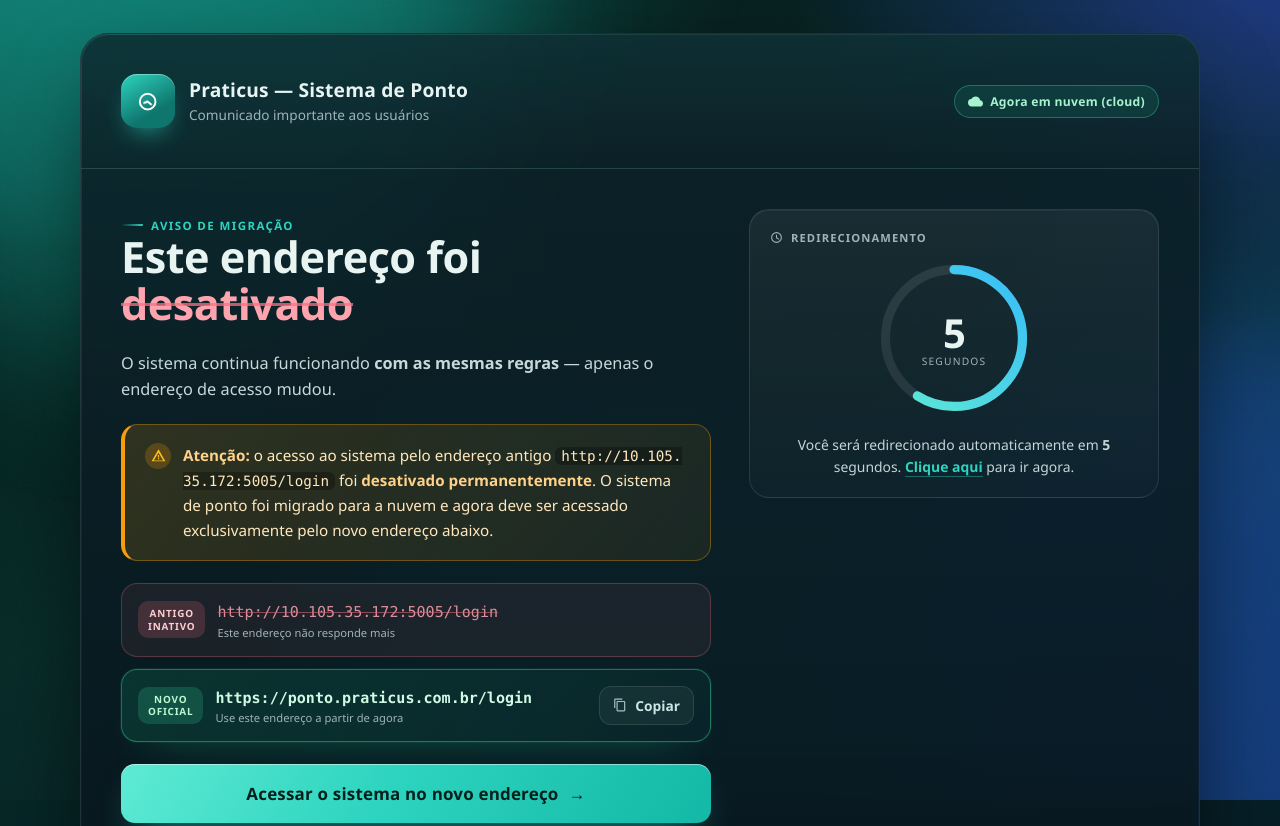
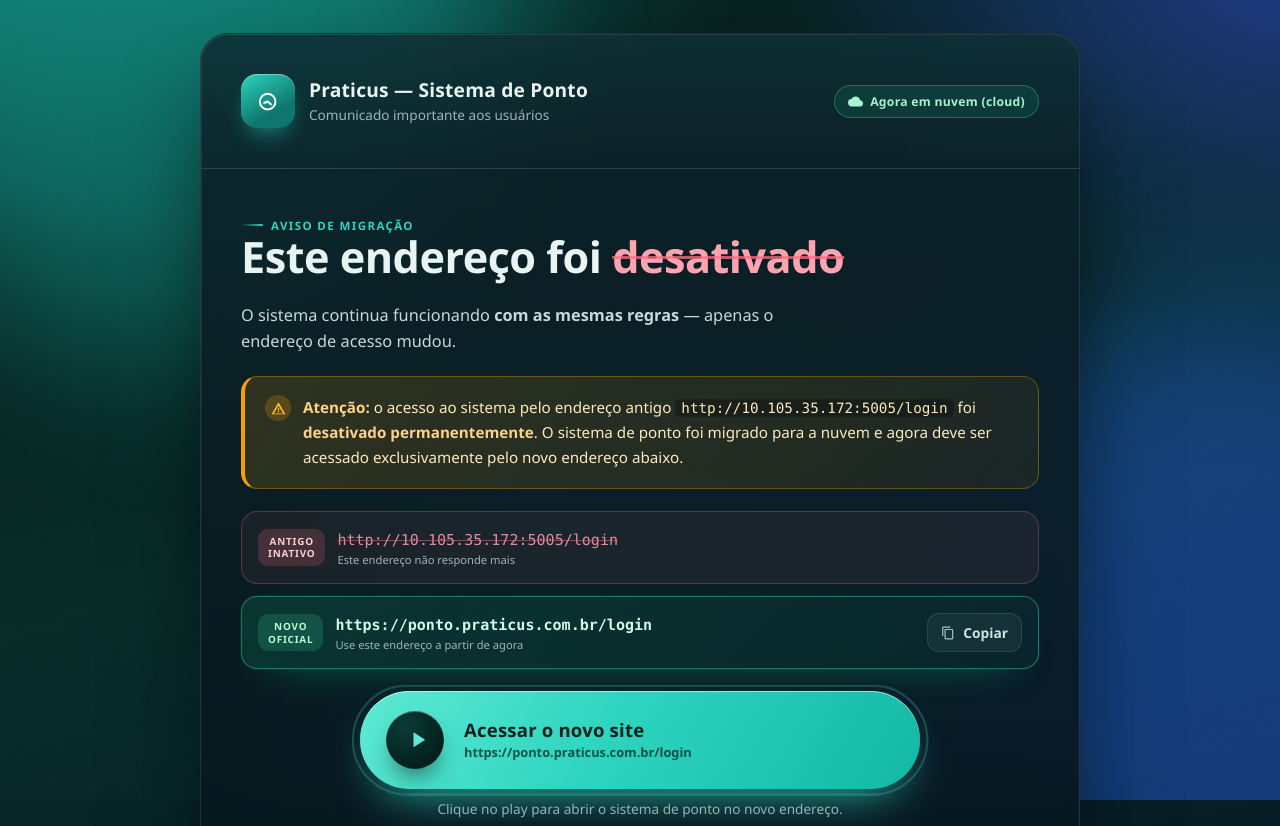
Before and after one commit to nteconcas/avisos, a plain HTML site: page index.html in a window 1280 px wide. Shown: the top 826 px of the page. Drawn offline with Linux system fonts and the light colour scheme.

Commit message:
Ajustes
Ajustes

```diff
--- a/index.html
+++ b/index.html
@@ -12,7 +12,7 @@
   <style>
     /* ============================================================
        Aviso de migração — página única, sem dependências externas
-       Temas: fundo "aurora", cartão glass, anel de contagem regressiva
+       Temas: fundo "aurora", cartão glass, botão play para o novo site
        ============================================================ */
     *, *::before, *::after { box-sizing: border-box; margin: 0; padding: 0; }
 
@@ -81,7 +81,7 @@
     .cartao {
       position: relative;
       z-index: 2;
-      width: min(1120px, 100%);
+      width: min(880px, 100%);
       min-width: 0;
       margin-block: auto;
       background: linear-gradient(180deg, rgba(13, 34, 41, 0.90) 0%, rgba(7, 20, 27, 0.95) 100%);
@@ -158,20 +158,12 @@
     /* ---------- corpo ---------- */
     .corpo {
       display: grid;
-      grid-template-columns: minmax(0, 1.18fr) minmax(0, 0.82fr);
+      grid-template-columns: minmax(0, 1fr);
       gap: clamp(20px, 3vw, 38px);
       padding: var(--pad);
       align-items: start;
     }
     .principal { min-width: 0; display: grid; gap: clamp(16px, 2vw, 22px); }
-    .lateral {
-      min-width: 0;
-      display: grid;
-      gap: clamp(14px, 1.8vw, 18px);
-      align-content: start;
-      position: sticky;
-      top: clamp(8px, 2vw, 24px);
-    }
 
     .olho {
       display: inline-flex;
@@ -289,30 +281,6 @@
     .novo code { color: #d1fae5; font-weight: 600; }
     /* ---------- ações ---------- */
     .acoes { display: grid; gap: 10px; }
-    .btn {
-      position: relative;
-      display: inline-flex;
-      align-items: center;
-      justify-content: center;
-      gap: 10px;
-      width: 100%;
-      text-align: center;
-      text-decoration: none;
-      font: inherit;
-      font-size: clamp(0.95rem, 0.9rem + 0.3vw, 1.06rem);
-      font-weight: 700;
-      letter-spacing: 0.2px;
-      color: #04201d;
-      padding: clamp(14px, 1.8vw, 18px) clamp(16px, 2vw, 24px);
-      border: 0;
-      border-radius: 14px;
-      cursor: pointer;
-      background: linear-gradient(120deg, #5eead4, #2dd4bf 45%, #14b8a6);
-      box-shadow: 0 18px 38px -18px rgba(45, 212, 191, 0.85), inset 0 1px 0 rgba(255, 255, 255, 0.5);
-      transition: transform 0.2s var(--ease), box-shadow 0.2s var(--ease), filter 0.2s var(--ease);
-    }
-    .btn .seta { transition: transform 0.25s var(--ease); }
-    .btn:focus-visible { outline: 3px solid #99f6e4; outline-offset: 3px; }
     .btn-secundario {
       display: inline-flex;
       align-items: center;
@@ -369,64 +337,78 @@
       color: #6ee7b7;
     }
 
-    /* ---------- painéis laterais ---------- */
-    .painel {
-      border: 1px solid var(--line);
-      border-radius: 20px;
-      background: linear-gradient(180deg, rgba(255, 255, 255, 0.055), rgba(255, 255, 255, 0.02));
-      padding: clamp(14px, 2vw, 20px);
-      box-shadow: inset 0 1px 0 rgba(255, 255, 255, 0.05);
-    }
-    .painel-titulo {
+    /* ---------- botão play (leva ao novo site) ---------- */
+    .btn-play {
+      position: relative;
       display: flex;
       align-items: center;
-      gap: 8px;
-      font-size: 0.7rem;
-      font-weight: 800;
-      letter-spacing: 1.1px;
-      text-transform: uppercase;
+      gap: clamp(14px, 2vw, 20px);
+      width: 100%;
+      max-width: 560px;
+      margin-inline: auto;
+      text-decoration: none;
+      color: #04201d;
+      padding: clamp(14px, 1.8vw, 20px) clamp(16px, 2.4vw, 26px);
+      border-radius: 999px;
+      background: linear-gradient(120deg, #5eead4, #2dd4bf 45%, #14b8a6);
+      box-shadow: 0 22px 46px -20px rgba(45, 212, 191, 0.9), inset 0 1px 0 rgba(255, 255, 255, 0.55);
+      transition: transform 0.2s var(--ease), box-shadow 0.25s var(--ease), filter 0.2s var(--ease);
+      isolation: isolate;
+    }
+    .btn-play::after {
+      content: "";
+      position: absolute;
+      inset: -6px;
+      border-radius: inherit;
+      border: 2px solid rgba(94, 234, 212, 0.55);
+      animation: pulsar-play 2.4s var(--ease) infinite;
+      pointer-events: none;
+      z-index: -1;
+    }
+    @keyframes pulsar-play {
+      0%   { transform: scale(0.98); opacity: 0.85; }
+      70%  { transform: scale(1.04); opacity: 0; }
+      100% { transform: scale(1.04); opacity: 0; }
+    }
+    .btn-play .play-disco {
+      flex-shrink: 0;
+      width: clamp(46px, 9vw, 58px);
+      height: clamp(46px, 9vw, 58px);
+      border-radius: 50%;
+      display: grid;
+      place-items: center;
+      background: radial-gradient(circle at 32% 28%, #0b3b36, #04201d 72%);
+      box-shadow: 0 14px 28px -12px rgba(0, 0, 0, 0.85), inset 0 1px 0 rgba(255, 255, 255, 0.28);
+      color: #5eead4;
+    }
+    .btn-play .play-disco svg {
+      width: 44%;
+      height: 44%;
+      margin-left: 8%;   /* centraliza o triângulo opticamente */
+      transition: transform 0.25s var(--ease);
+    }
+    .btn-play .play-texto { display: grid; gap: 2px; min-width: 0; text-align: left; }
+    .btn-play .play-texto b {
+      font-size: clamp(1rem, 0.94rem + 0.35vw, 1.16rem);
+      font-weight: 780;
+      letter-spacing: 0.2px;
+      line-height: 1.2;
+    }
+    .btn-play .play-texto span {
+      font-size: clamp(0.7rem, 0.68rem + 0.2vw, 0.8rem);
+      font-weight: 600;
+      opacity: 0.72;
+      word-break: break-all;
+    }
+    .btn-play:focus-visible { outline: 3px solid #04201d; outline-offset: 4px; }
+    .dica-play {
+      max-width: 560px;
+      margin-inline: auto;
+      font-size: clamp(0.76rem, 0.74rem + 0.2vw, 0.85rem);
+      line-height: 1.5;
       color: var(--muted);
-      margin-bottom: 14px;
-    }
-
-    /* anel de contagem */
-    .contagem { display: grid; justify-items: center; gap: 12px; }
-    .anel { position: relative; width: clamp(132px, 26vw, 158px); aspect-ratio: 1; }
-    .anel svg { width: 100%; height: 100%; transform: rotate(-90deg); }
-    .anel-trilha { fill: none; stroke: rgba(255, 255, 255, 0.09); stroke-width: 7; }
-    .anel-progresso {
-      fill: none;
-      stroke: url(#gradAnel);
-      stroke-width: 7;
-      stroke-linecap: round;
-      stroke-dasharray: 326.73;
-      stroke-dashoffset: 0;
-      transition: stroke-dashoffset 0.9s linear;
-    }
-    .anel-num {
-      position: absolute;
-      inset: 0;
-      display: grid;
-      place-content: center;
-      justify-items: center;
-      gap: 1px;
-    }
-    .anel-num strong {
-      font-size: clamp(1.9rem, 1.4rem + 2vw, 2.5rem);
-      font-weight: 780;
-      line-height: 1;
-      letter-spacing: -1px;
-      font-variant-numeric: tabular-nums;
-    }
-    .anel-num small { font-size: 0.64rem; letter-spacing: 1.2px; text-transform: uppercase; color: var(--muted); }
-    .contagem-txt {
-      font-size: clamp(0.78rem, 0.76rem + 0.2vw, 0.87rem);
-      line-height: 1.55;
-      color: #c3d6d8;
       text-align: center;
     }
-    .contagem-txt a { color: var(--brand); font-weight: 700; text-decoration: none; border-bottom: 1px solid rgba(45, 212, 191, 0.4); }
-    .contagem-txt a:hover { border-bottom-color: var(--brand); }
 
     /* ---------- rodapé ---------- */
     .rodape {
@@ -471,35 +453,25 @@
 
     /* ---------- responsivo ---------- */
     @media (hover: hover) and (pointer: fine) {
-      .btn:hover { transform: translateY(-2px); filter: brightness(1.04); }
-      .btn:hover .seta { transform: translateX(4px); }
+      .btn-play:hover { transform: translateY(-2px); filter: brightness(1.05); }
+      .btn-play:hover .play-disco svg { transform: scale(1.12); }
       .btn-secundario:hover { background: rgba(255, 255, 255, 0.1); border-color: rgba(255, 255, 255, 0.24); }
       .novo:hover { transform: translateY(-1px); }
     }
 
-    @media (max-width: 940px) {
-      .corpo { grid-template-columns: minmax(0, 1fr); }
-      .lateral { position: static; grid-template-columns: repeat(2, minmax(0, 1fr)); }
-    }
-
     @media (max-width: 640px) {
       .topo { justify-content: flex-start; }
-      .lateral { grid-template-columns: minmax(0, 1fr); }
       .endereco { grid-template-columns: minmax(0, 1fr); gap: 8px; }
       .endereco .rotulo { justify-self: start; text-align: left; }
       .endereco .btn-secundario { width: 100%; }
-      .contagem { grid-template-columns: auto minmax(0, 1fr); justify-items: start; align-items: center; }
-      .contagem-txt { text-align: left; }
     }
 
     @media (max-width: 400px) {
       .aurora span { filter: blur(52px); opacity: 0.32; }
       .rodape { flex-direction: column; align-items: flex-start; }
-      .anel-num strong { font-size: 1.7rem; }
     }
 
     @media (max-height: 700px) and (min-width: 941px) {
-      .anel { width: 118px; }
       .corpo { padding-top: clamp(16px, 2vw, 24px); }
     }
 
@@ -516,7 +488,7 @@
       body { background: #fff; color: #111; display: block; }
       .aurora, .grao, .toast, .acoes { display: none !important; }
       .cartao { box-shadow: none; border: 1px solid #ccc; background: #fff; }
-      .aviso, .endereco, .painel { background: #f7f7f7; color: #111; }
+      .aviso, .endereco { background: #f7f7f7; color: #111; }
       .aviso strong, .endereco code, .lead { color: #111; }
       .olho, .rodape, .detalhes h3 { color: #444; }
     }
@@ -601,10 +573,18 @@
         </div>
 
         <div class="acoes">
-          <a class="btn" href="https://ponto.praticus.com.br/login">
-            Acessar o sistema no novo endereço
-            <span class="seta" aria-hidden="true">→</span>
+          <a class="btn-play" href="https://ponto.praticus.com.br/login" aria-label="Acessar o novo site em https://ponto.praticus.com.br/login">
+            <span class="play-disco" aria-hidden="true">
+              <svg viewBox="0 0 24 24" fill="currentColor">
+                <path d="M8 5v14l11-7z" />
+              </svg>
+            </span>
+            <span class="play-texto">
+              <b>Acessar o novo site</b>
+              <span>https://ponto.praticus.com.br/login</span>
+            </span>
           </a>
+          <p class="dica-play">Clique no play para abrir o sistema de ponto no novo endereço.</p>
         </div>
 
         <div class="detalhes">
@@ -629,40 +609,6 @@
           </ul>
         </div>
       </section>
-
-      <aside class="lateral">
-        <section class="painel">
-          <h3 class="painel-titulo">
-            <svg width="13" height="13" viewBox="0 0 24 24" fill="currentColor" aria-hidden="true">
-              <path d="M12 2a10 10 0 1 0 0 20 10 10 0 0 0 0-20zm0 18a8 8 0 1 1 0-16 8 8 0 0 1 0 16zm1-13h-2v6l5 3 1-1.7-4-2.3V7z" />
-            </svg>
-            Redirecionamento
-          </h3>
-          <div class="contagem" id="contagem">
-            <div class="anel">
-              <svg viewBox="0 0 120 120" aria-hidden="true">
-                <defs>
-                  <linearGradient id="gradAnel" x1="0" y1="0" x2="1" y2="1">
-                    <stop offset="0" stop-color="#5eead4" />
-                    <stop offset="1" stop-color="#38bdf8" />
-                  </linearGradient>
-                </defs>
-                <circle class="anel-trilha" cx="60" cy="60" r="52" />
-                <circle class="anel-progresso" id="anel-progresso" cx="60" cy="60" r="52" />
-              </svg>
-              <div class="anel-num">
-                <strong id="segundos">10</strong>
-                <small>segundos</small>
-              </div>
-            </div>
-            <p class="contagem-txt">
-              Você será redirecionado automaticamente em
-              <strong id="segundos-texto">10</strong> segundos.
-              <a href="https://ponto.praticus.com.br/login">Clique aqui</a> para ir agora.
-            </p>
-          </div>
-        </section>
-      </aside>
     </div>
     <footer class="rodape">
       <span>Em caso de dúvidas, entre em contato com o <strong>suporte</strong> ou com o <strong>RH</strong> da sua unidade.</span>
@@ -676,36 +622,7 @@
     (function () {
       'use strict';
 
-      var DESTINO = 'https://ponto.praticus.com.br/login';
-      var TOTAL = 10;          // segundos até o redirecionamento automático
-
-      /* ---------------- contagem regressiva ---------------- */
-      var segundos = document.getElementById('segundos');
-      var segundosTexto = document.getElementById('segundos-texto');
-      var anel = document.getElementById('anel-progresso');
-      var CIRC = 2 * Math.PI * 52;
-      var restante = TOTAL;
-      var encerrado = false;
-
-      function pintarContagem() {
-        var n = Math.max(restante, 0);
-        if (segundos) segundos.textContent = String(n);
-        if (segundosTexto) segundosTexto.textContent = String(n);
-        if (anel) anel.style.strokeDashoffset = String(CIRC * (1 - n / TOTAL));
-      }
-
-      pintarContagem();
-
-      /* Conta 10 → 0 e redireciona. */
-      setInterval(function () {
-        if (encerrado) return;
-        restante = restante - 1;
-        pintarContagem();
-        if (restante <= 0) {
-          encerrado = true;
-          window.location.href = DESTINO;
-        }
-      }, 1000);
+      /* O novo site é aberto pelo botão play (.btn-play), um link normal. */
 
       /* ---------------- copiar o novo endereço ---------------- */
       var toast = document.getElementById('toast');
```
Also changed, not shown: 2 other files.
